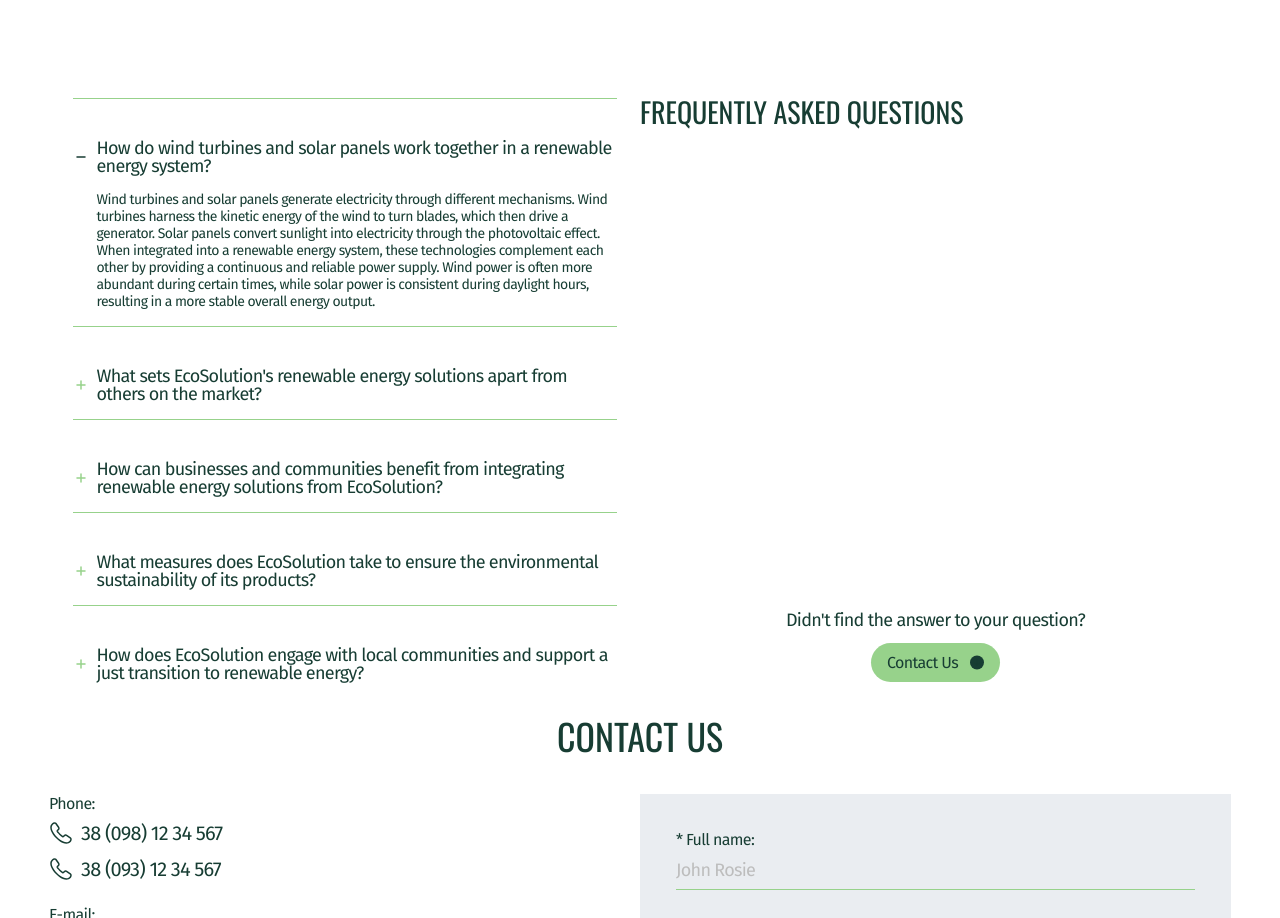
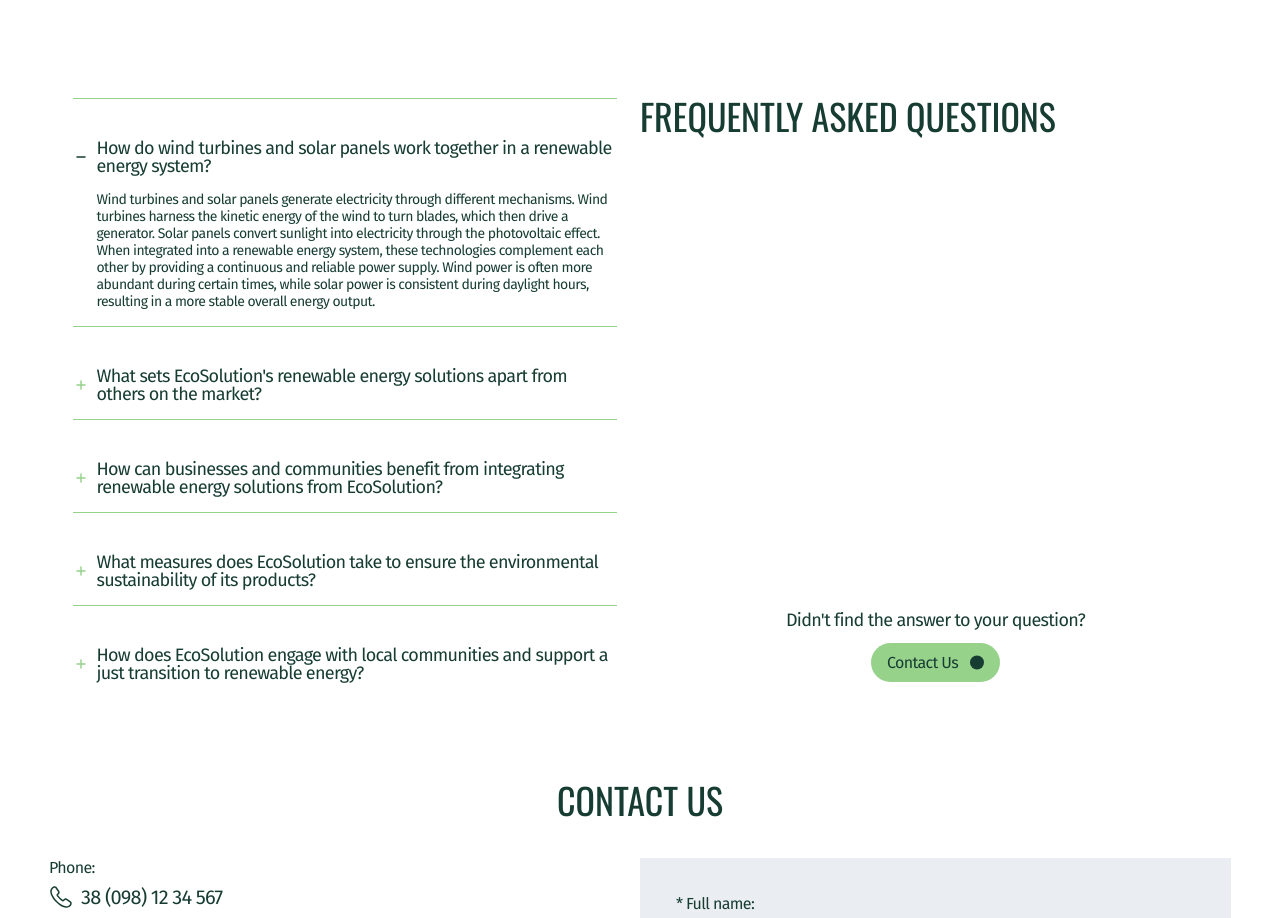
Before and after one commit to yulyaolshanska/ecosolution, a React (Create React App) app: page / in a window 1280 px wide. Shown: the part 3024-3942 px from the top of the page. Built offline with nearby package versions, Linux system fonts and the light colour scheme.

Commit message:
feat: adapted tablet FAQ

```diff
--- a/src/components/FAQ/FAQ.jsx
+++ b/src/components/FAQ/FAQ.jsx
@@ -4,10 +4,12 @@ import { ReactComponent as Minus } from '../../assets/icons/minus.svg';
 import { ReactComponent as Plus } from '../../assets/icons/add.svg';
 import { ReactComponent as ArrowBottom } from '../../assets/icons/arrow-bottom.svg';
 import ButtonWithText from '../Buttons/ButtonWithText';
+import useHandleNavLinkClick from '../../utils/handleNavLinkClick';
 import styles from './FAQ.module.scss';
 
 const FAQ = () => {
     const [openedQuestion, setOpenedQuestion] = useState(faqData[0].id);
+    const handleNavLinkClick = useHandleNavLinkClick();
 
     const handleClick = id => {
         setOpenedQuestion(id === openedQuestion ? null : id);
@@ -49,7 +51,7 @@ const FAQ = () => {
                 <ButtonWithText
                     text="Contact Us"
                     variant="contactsBtn"
-                    hash="#contacts"
+                    handleClick={e => handleNavLinkClick(e, '#contacts')}
                 >
                     <ArrowBottom />
                 </ButtonWithText>
--- a/src/components/FAQ/FAQ.module.scss
+++ b/src/components/FAQ/FAQ.module.scss
@@ -5,10 +5,9 @@
         'title'
         'list'
         'contactsUs';
-}
 
-@media (min-width: 768px) {
-    .container {
+    @media (min-width: 768px) {
+        margin-bottom: 100px;
         grid-template-columns: 1fr 1fr;
         grid-template-areas:
             'list title'
@@ -23,6 +22,11 @@
     font-size: 28px;
     font-weight: 400;
     text-transform: uppercase;
+
+    @media (min-width: 768px) {
+        font-size: 36px;
+        margin-bottom: 0px;
+    }
 }
 
 .faqList {
@@ -36,6 +40,10 @@
         height: 16px;
         margin-right: 8px;
         flex-shrink: 0;
+    }
+
+    @media screen and (min-width: 768px) {
+        margin-bottom: 0px;
     }
 }
 
@@ -73,6 +81,7 @@
     font-size: 18px;
     font-weight: 400;
     letter-spacing: -0.72px;
+    cursor: pointer;
 }
 
 .faqAnswer {
@@ -90,6 +99,10 @@
     flex-direction: column;
     align-items: center;
     justify-content: flex-end;
+
+    @media screen and (min-width: 768px) {
+        margin-bottom: 0px;
+    }
 }
 
 .contactUsText {
```
